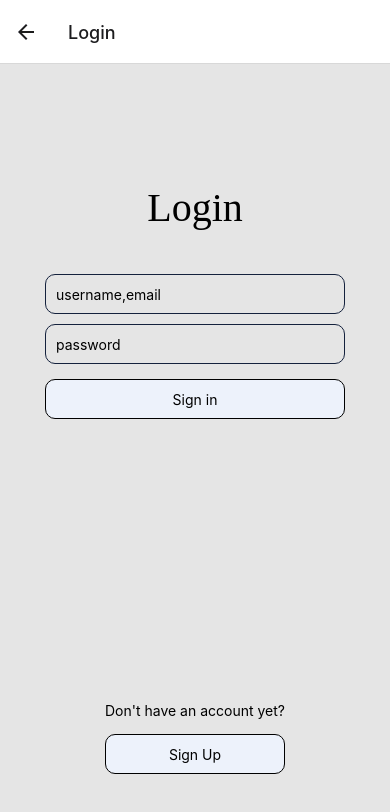
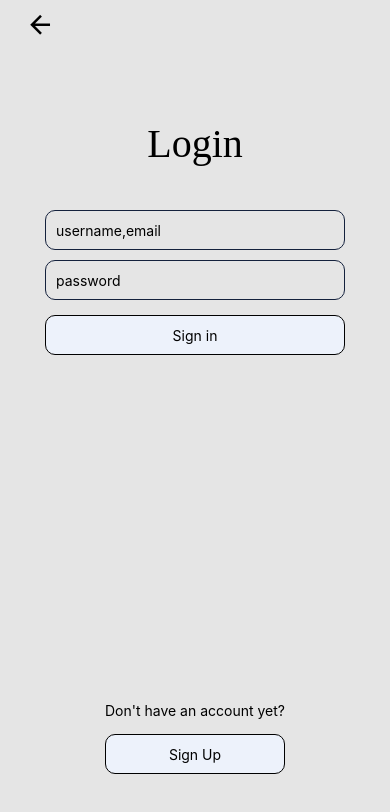
Before and after one commit to Haruna245/seidu_shop, a React Native app: screen /Login in a window 390 px wide. Shown: the top 812 px of the page. Built offline with nearby package versions, Linux system fonts and the light colour scheme.

Commit message:
goback icon has been added to the screens

```diff
--- a/App.js
+++ b/App.js
@@ -23,7 +23,9 @@ const Stack = createNativeStackNavigator();
 export default function App() {
   return (
     <NavigationContainer>
-      <Stack.Navigator initialRouteName="welcome"  >
+      <Stack.Navigator initialRouteName="welcome" screenOptions={{
+    headerShown: false
+  }}  >
         <Stack.Screen  name="welcome" component={Welcome} />
         <Stack.Screen  name="Login" component={Login} />
         <Stack.Screen  name="Signup" component={Signup} />
--- a/screens/Login.js
+++ b/screens/Login.js
@@ -1,12 +1,19 @@
 import React from 'react';
-import { StyleSheet, Text, TextInput, View, TouchableOpacity} from 'react-native';
-
+import { StyleSheet, Text, TextInput, View, TouchableOpacity,color} from 'react-native';
+import MaterialCommunityIcons from 'react-native-vector-icons/MaterialCommunityIcons';
 
 const Login =({ navigation })=>{
 
     return(
 
         <View style={styles.mlog}>
+
+        <TouchableOpacity style={{position:"absolute",top:10,left:10}}
+        onPress = {()=> navigation.goBack()}
+        >
+        <MaterialCommunityIcons name="arrow-left" style={styles.arrow} color={color} size={30} />
+        </TouchableOpacity>
+
 
 
 
@@ -89,6 +96,11 @@ const styles = StyleSheet.create({
         justifyContent:"center",
         alignItems:"center",
         backgroundColor:"#edf2fb"
+    },
+    arrow:{
+        position:"absolute",
+
+        marginLeft:15
     }
 
 
--- a/screens/mHome.js
+++ b/screens/mHome.js
@@ -1,6 +1,7 @@
 import * as React from 'react';
-import { Button, View, Text,TouchableOpacity,ImageBackground, Image,FlatList,StyleSheet, TextInput } from 'react-native';
+import { color, View, Text,TouchableOpacity,ImageBackground, size,FlatList,StyleSheet, TextInput, SafeAreaView } from 'react-native';
 import Data from "../components/productdata";
+import MaterialCommunityIcons from 'react-native-vector-icons/MaterialCommunityIcons';
 
 
 
@@ -15,7 +16,13 @@ const product =({ navigation })=>{
         </TouchableOpacity>
       )};
     return(
-        <View style={{ flex: 1, position:"absolute" }}>
+        <SafeAreaView style={{ flex: 1, position:"absolute" }}>
+            <TouchableOpacity style={{position:"absolute",marginBottom:15,top:20,marginLeft:10}}
+        onPress = {()=> navigation.goBack()}
+        >
+        <MaterialCommunityIcons name="arrow-left" style={styles.arrow} color={color} size={30} />
+        </TouchableOpacity>
+
             <View style={styles.txtWrapper}><Text style={styles.txtf}>Products</Text></View>
             <View style={styles.inputWrapper}>
                 <TextInput placeholder="enter" style={{borderWidth:2, height:35,
@@ -28,28 +35,29 @@ const product =({ navigation })=>{
             keyExtractor={item=>item.id}
             />
             </View>
-        </View>
+        </SafeAreaView>
     )
 };
 
 const styles = StyleSheet.create({
-    touchWrapper:{
-        borderWidth:2,
+    touchWrapper:{ //container for the products
+        borderWidth:1,
         borderRadius:10,
         margin:10,
-        height:200,
+        marginTop:30,
+        height:170,
         width:155,
-       marginTop:50,
+
        padding:5,
 
     },
-    touchimg:{
+    touchimg:{ // styling for the product image
         height:120,
         borderRadius:10,
         width:146,
     },
     txtWrapper:{
-        marginTop:20,
+        marginTop:35,
         marginLeft:10,
     },
     inputWrapper:{
@@ -60,7 +68,7 @@ const styles = StyleSheet.create({
     flatWrapper:{
         marginLeft:15
     },
-    txtf:{
+    txtf:{ //it style the product title
         fontSize:40,
         fontWeight:"500",
     }
--- a/screens/mdetails.js
+++ b/screens/mdetails.js
@@ -1,5 +1,5 @@
 import * as React from 'react';
-import { Button, View, Text,TouchableOpacity,ImageBackground, Image,StyleSheet,color,size } from 'react-native';
+import {  View, Text,TouchableOpacity,ImageBackground, Image,StyleSheet,color, SafeAreaView, } from 'react-native';
 import Icon from 'react-native-vector-icons/Ionicons';
 import MaterialCommunityIcons from 'react-native-vector-icons/MaterialCommunityIcons';
 
@@ -9,11 +9,16 @@ const Trial =({ navigation,route })=>{
 
     return(
 
-        <View style={styles.dwrapper}>
+        <SafeAreaView style={styles.dwrapper}>
 
         <View style={styles.imgWrap} >
         <Image style={styles.timg} source={data.image}/>
+
+        <TouchableOpacity style={{position:"absolute",}}
+        onPress = {()=> navigation.goBack()}
+        >
         <MaterialCommunityIcons name="arrow-left" style={styles.arrow} color={color} size={30} />
+        </TouchableOpacity>
         </View>
         <View style={styles.textWrapper} >
         <Text style={styles.textWrap}> {data.title}</Text>
@@ -34,7 +39,7 @@ const Trial =({ navigation,route })=>{
             </TouchableOpacity>
         </View>
         </View>
-        </View>
+        </SafeAreaView>
     )
 };
 
@@ -76,6 +81,8 @@ const styles=StyleSheet.create({
 
     },
     cart:{
+        display:"flex",
+        flexDirection:"row",
         borderWidth:3,
         height:50,
         borderRadius:10,
@@ -88,11 +95,13 @@ const styles=StyleSheet.create({
         bottom:50,
         width:"100%",
         paddingLeft:10,
+        marginLeft:10,
 
 },
 arrow:{
     position:"absolute",
     top:10,
+    marginLeft:15
 }
 
 
--- a/screens/signup.js
+++ b/screens/signup.js
@@ -1,11 +1,20 @@
 import React from 'react';
-import { StyleSheet, Text, View,TextInput,TouchableOpacity } from 'react-native';
+import { StyleSheet, Text, View,TextInput,TouchableOpacity,color } from 'react-native';
+import MaterialCommunityIcons from 'react-native-vector-icons/MaterialCommunityIcons';
+
 
 
 
 const Signup=({ navigation })=>{
         return(
             <View style={styles.signupWraper} >
+
+        <TouchableOpacity style={{position:"absolute",top:10,left:10}}
+        onPress = {()=> navigation.goBack()}
+        >
+        <MaterialCommunityIcons name="arrow-left" style={styles.arrow} color={color} size={30} />
+        </TouchableOpacity>
+
 
                 <View style={styles.stlt}>
             <Text style={styles.stxt}>Signup</Text>
--- a/screens/welcome.js
+++ b/screens/welcome.js
@@ -1,12 +1,12 @@
 import React from 'react';
-import { StyleSheet, Text, View, ImageBackground, TouchableOpacity } from 'react-native';
+import { StyleSheet, Text, View, ImageBackground, TouchableOpacity, SafeAreaView } from 'react-native';
 
 
 
 
 const Welcome =({ navigation })=>{
     return(
-        <View style={styles.imgCont}>
+        <SafeAreaView style={styles.imgCont}>
 
         <ImageBackground source={require("../assets/pics/w2.jpg")}
         style={{height:"100%", width:"100%",position:"absolute",resizeMode:"cover"}}
@@ -46,7 +46,7 @@ const Welcome =({ navigation })=>{
           <Text >Sign in Later</Text>
         </TouchableOpacity>
         </View>
-      </View>
+      </SafeAreaView>
 
     )
 }
```
